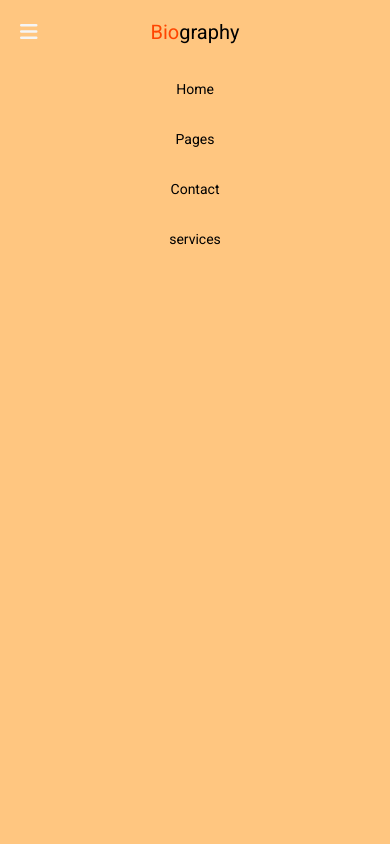
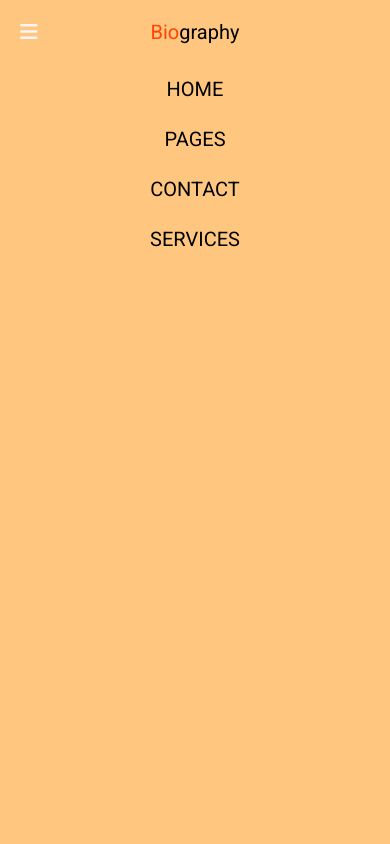
Before and after one commit to roshankumar0/Biopage, a plain HTML site: page index.html in a window 390 px wide. Both pictures are taken after a click on the label 28 px from the left and 32 px from the top of the page. Shown: the top 844 px of the page. Drawn offline with Linux system fonts and the light colour scheme.

Commit message:
some changing

```diff
--- a/index.css
+++ b/index.css
@@ -114,9 +114,14 @@ a {
     display: block;
   }
   nav ul li a {
-    font-size: 14px;
+    font-size: 20px;
     padding: 0 3px;
+    text-transform: uppercase;
   }
+  nav ul li a:hover {
+    color: #555;
+  }
+
   header {
     display: block;
   }
@@ -134,7 +139,6 @@ a {
     transition: all 0.5s ease;
   }
   ul li a {
-    display: block;
     line-height: 50px;
   }
 }
```
